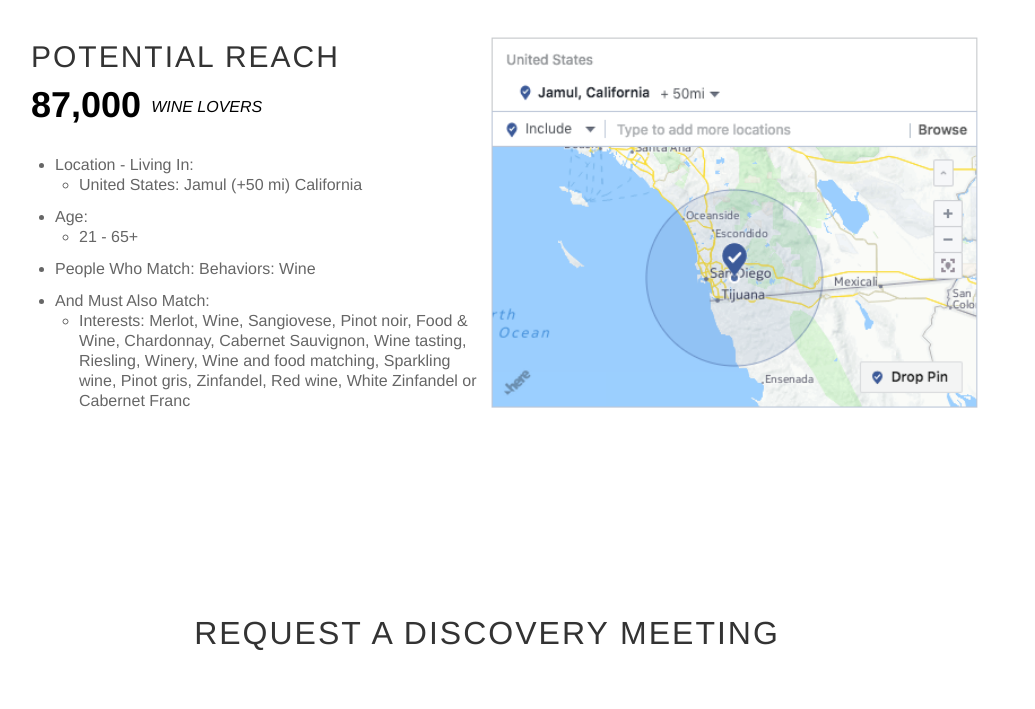
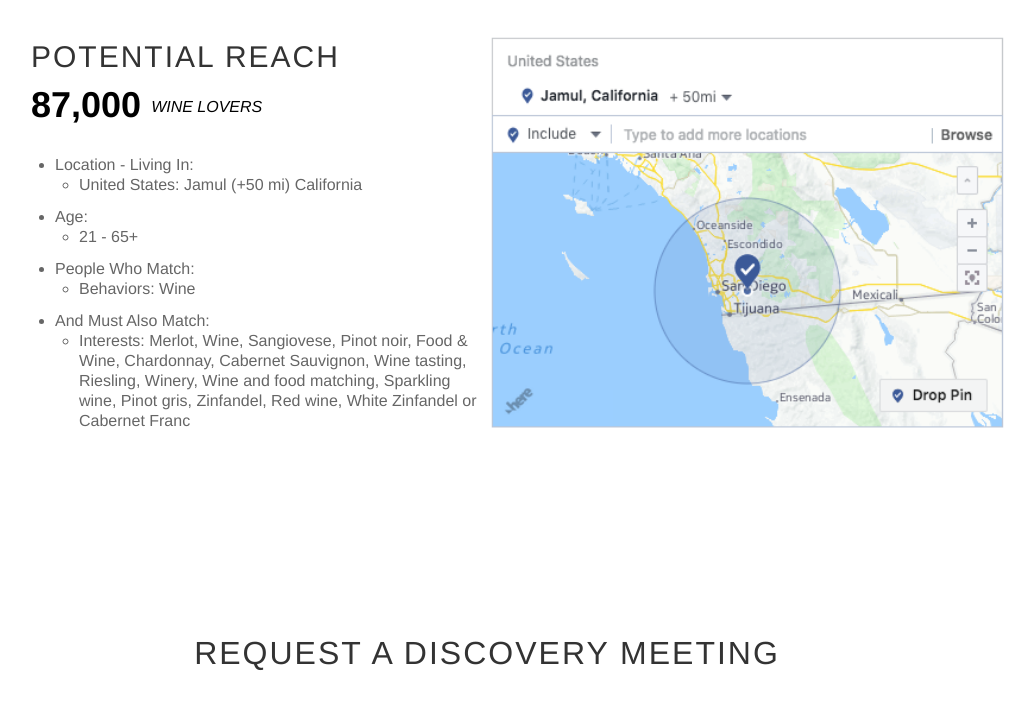
Before and after one commit to kevaleb/truetakemedia, a Jekyll site: the page built from _audience-reports/cleveland.md, in a window 1280 px wide and 900 px high, scrolled down 963 px. Shown: the top 709 px of the window, without its empty margins (153-1188 px from the left). Built offline with Jekyll 4.4.1, drawn with Linux system fonts in a browser that asks for light colours; nearby versions of some CDN libraries; a script that is not in the unit is left out; part of the change alters nothing that is shown.

```diff
--- a/_audience-reports/cleveland.md
+++ b/_audience-reports/cleveland.md
@@ -10,11 +10,11 @@ potential_reach: '87,000 <i>Wine Lovers</i>'
 audience_description_html: >-
   <ul><li>Location - Living In:<ul><li>United States: Jamul (+50 mi)
   California</li></ul></li><li>Age:<ul><li>21 - 65+</li></ul></li><li>People Who
-  Match: Behaviors: Wine</li><li>And Must Also Match:<ul><li>Interests: Merlot,
-  Wine, Sangiovese, Pinot noir, Food &amp; Wine, Chardonnay, Cabernet Sauvignon,
-  Wine tasting, Riesling, Winery, Wine and food matching, Sparkling wine, Pinot
-  gris, Zinfandel, Red wine, White Zinfandel or Cabernet
-  Franc</li></ul></li></ul>
+  Match:<ul><li>Behaviors: Wine</li></ul></li><li>And Must Also
+  Match:<ul><li>Interests: Merlot, Wine, Sangiovese, Pinot noir, Food &amp;
+  Wine, Chardonnay, Cabernet Sauvignon, Wine tasting, Riesling, Winery, Wine and
+  food matching, Sparkling wine, Pinot gris, Zinfandel, Red wine, White
+  Zinfandel or Cabernet Franc</li></ul></li></ul>
 age_gender_img_path:
 relationship_education_img_path:
 job_title_img_path:
```
